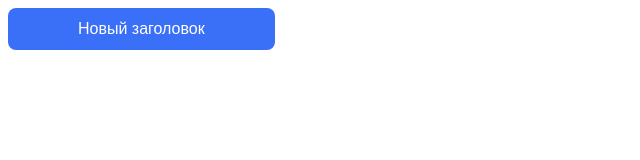
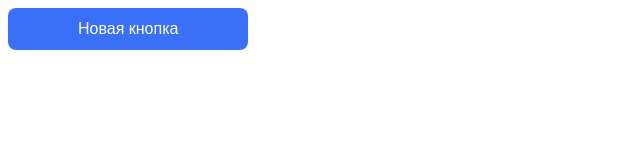
Before and after one commit to osinpaul/purple-wallet, an Angular app: page / in a window 1280 px wide. Shown: the top 160 px of the page, without its empty margins (0-640 px from the left). Built offline with nearby package versions, Linux system fonts and the light colour scheme.

Commit message:
Проекция контента и использование @ContentChild

```diff
--- a/src/app/app.component.html
+++ b/src/app/app.component.html
@@ -1 +1,3 @@
-<app-button title="Новый заголовок"></app-button>
+<app-button>
+  <span> Новая кнопка </span>
+</app-button>
--- a/src/app/shared/components/button/button.component.html
+++ b/src/app/shared/components/button/button.component.html
@@ -3,5 +3,5 @@
   class="form__button"
   (click)="onBtnClick()"
   [disabled]="disabled">
-  {{ title }}
+  <ng-content></ng-content>
 </button>
--- a/src/app/shared/components/button/button.component.ts
+++ b/src/app/shared/components/button/button.component.ts
@@ -1,4 +1,11 @@
-import { Component, EventEmitter, Input, Output } from '@angular/core';
+import {
+  Component,
+  ContentChild,
+  ElementRef,
+  EventEmitter,
+  Input,
+  Output,
+} from '@angular/core';
 
 @Component({
   selector: 'app-button',
@@ -6,10 +13,10 @@ import { Component, EventEmitter, Input, Output } from '@angular/core';
   styleUrls: ['./button.component.scss'],
 })
 export class ButtonComponent {
-  @Input() title = '';
   @Input() disabled = false;
 
   @Output() btnClick: EventEmitter<void> = new EventEmitter<void>();
+  @ContentChild('buttonContent') btnRef: ElementRef | undefined;
 
   onBtnClick(): void {
     this.btnClick.emit();
```
